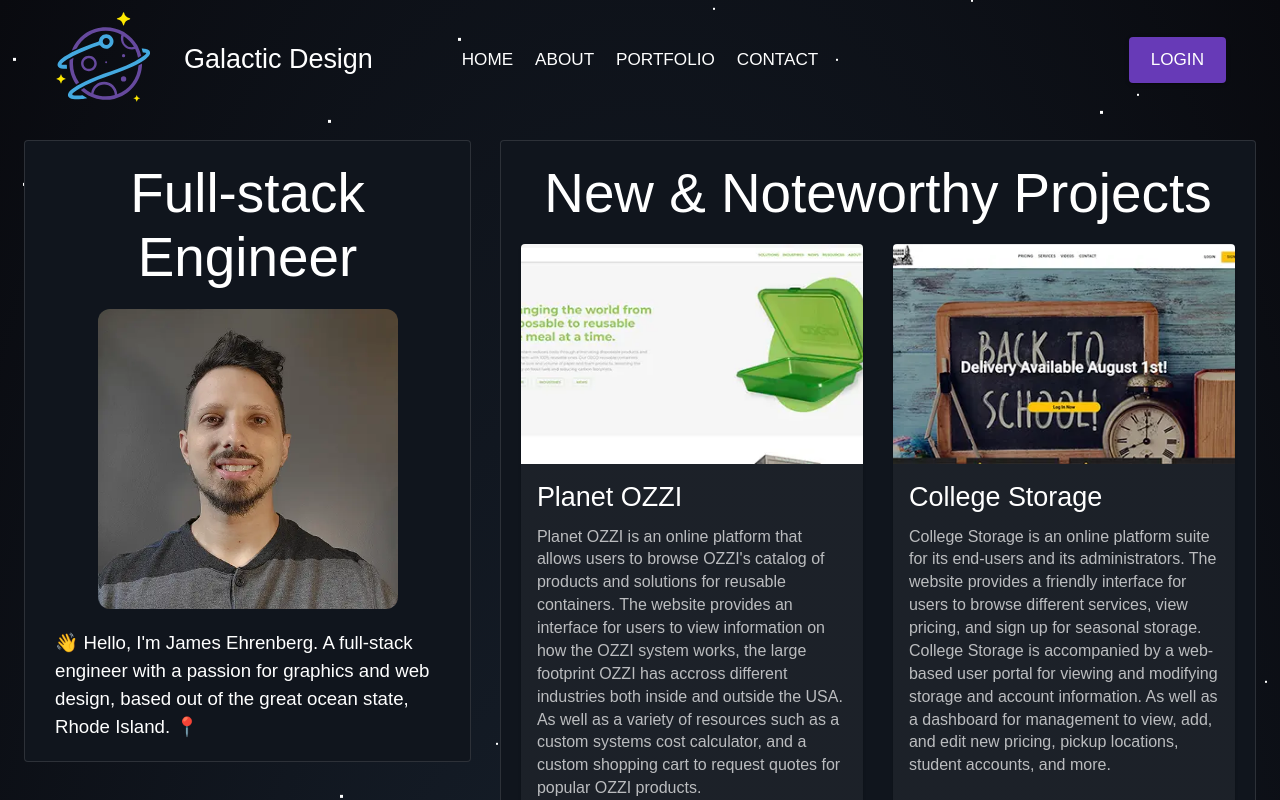
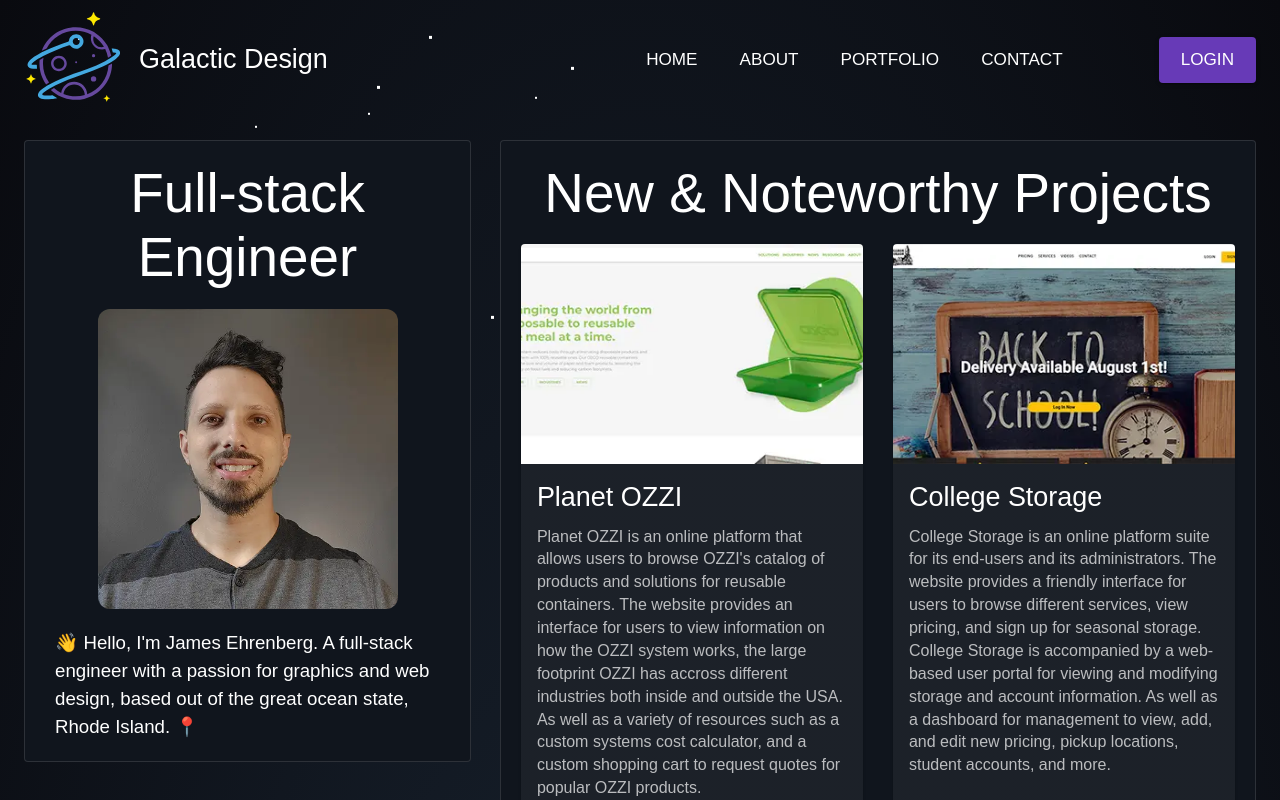
Before and after one commit to jvmersin/web-galacticdesign, a Next.js app: page / in a window 1280 px wide. Shown: the top 800 px of the page. Built offline with nearby package versions, Linux system fonts and the light colour scheme; a web font is replaced by a local one.

Commit message:
optimize navbar

```diff
--- a/src/components/Navigation/DesktopNavigation.tsx
+++ /dev/null
@@ -1,54 +0,0 @@
-import Link from "next/link";
-import { Box, Button, Typography } from "@mui/material";
-import NavigationLogo from "@/components/Navigation/NavigationLogo";
-import "@/components/Navigation/navigation.scss";
-
-export default function DesktopNavigation() {
-  return (
-    <Box className="desktop-nav-grid">
-      <Box
-        sx={{
-          display: "flex",
-          alignItems: "center",
-        }}
-      >
-        <NavigationLogo />
-        <Typography variant="h5" whiteSpace="nowrap">
-          Galactic Design
-        </Typography>
-      </Box>
-      <Box
-        sx={{
-          display: "flex",
-          justifyContent: "space-around",
-          alignItems: "center",
-        }}
-      >
-        <Button href="/" component={Link} color="inherit" size="large">
-          Home
-        </Button>
-        <Button href="/about" component={Link} color="inherit" size="large">
-          About
-        </Button>
-        <Button href="/portfolio" component={Link} color="inherit" size="large">
-          Portfolio
-        </Button>
-        <Button href="/contact" component={Link} color="inherit" size="large">
-          Contact
-        </Button>
-      </Box>
-      <Box
-        sx={{
-          display: "flex",
-          justifyContent: "flex-end",
-          alignItems: "center",
-          paddingRight: "30px",
-        }}
-      >
-        <Button variant="contained" color="primary" size="large">
-          Login
-        </Button>
-      </Box>
-    </Box>
-  );
-}
--- a/src/components/Navigation/MobileNavigation.tsx
+++ /dev/null
@@ -1,52 +0,0 @@
-import { Dispatch, SetStateAction } from "react";
-import { Box, IconButton, Theme, useTheme } from "@mui/material";
-import { Menu } from "@mui/icons-material";
-import NavigationLogo from "@/components/Navigation/NavigationLogo";
-import "@/components/Navigation/navigation.scss";
-
-type MobileNavigationProps = {
-  handleOpen: Dispatch<SetStateAction<boolean>>;
-};
-export default function MobileNavigation({
-  handleOpen,
-}: MobileNavigationProps) {
-  const theme: Theme = useTheme();
-  return (
-    <Box className="mobile-nav-grid">
-      <Box
-        sx={{
-          display: "flex",
-          justifyContent: "center",
-          alignItems: "center",
-        }}
-      >
-        <IconButton
-          edge="start"
-          aria-label="toggle-drawer"
-          onClick={() => handleOpen(true)}
-          color="inherit"
-          sx={{
-            margin: "0 10px",
-          }}
-        >
-          <Menu />
-        </IconButton>
-      </Box>
-      <Box
-        sx={{
-          display: "flex",
-          justifyContent: "center",
-          alignItems: "center",
-          [theme.breakpoints.up(330)]: {
-            pr: "80px",
-          },
-          [theme.breakpoints.up(290)]: {
-            pr: "60px",
-          },
-        }}
-      >
-        <NavigationLogo />
-      </Box>
-    </Box>
-  );
-}
--- a/src/components/Navigation/Navigation.tsx
+++ b/src/components/Navigation/Navigation.tsx
@@ -1,21 +1,15 @@
 "use client";
-import { useState } from "react";
-import { Box, useMediaQuery } from "@mui/material";
-import DesktopNavigation from "@/components/Navigation/DesktopNavigation";
-import MobileNavigation from "@/components/Navigation/MobileNavigation";
+import { ReactElement, useState } from "react";
+import { Box } from "@mui/material";
+import NavigationBar from "@/components/Navigation/NavigationBar";
 import NavigationDrawer from "@/components/Navigation/NavigationDrawer";
 
-export default function Navigation() {
-  const isDesktop: boolean = useMediaQuery("(min-width: 1200px)");
+export default function Navigation(): ReactElement {
   const [drawerOpen, setDrawerOpen] = useState<boolean>(false);
 
   return (
-    <Box component="header">
-      {!isDesktop ? (
-        <MobileNavigation handleOpen={setDrawerOpen} />
-      ) : (
-        <DesktopNavigation />
-      )}
+    <Box>
+      <NavigationBar handleOpen={setDrawerOpen} />
       <NavigationDrawer open={drawerOpen} handleClose={setDrawerOpen} />
     </Box>
   );
--- /dev/null
+++ b/src/components/Navigation/NavigationBar.tsx
@@ -0,0 +1,56 @@
+import Link from "next/link";
+import { Dispatch, ReactElement, SetStateAction } from "react";
+import { Box, Button, IconButton, Typography } from "@mui/material";
+import { Menu } from "@mui/icons-material";
+import NavigationLogo from "@/components/Navigation/NavigationLogo";
+import classes from "@/components/Navigation/navigation.module.scss";
+
+type NavigationBarProps = {
+  handleOpen: Dispatch<SetStateAction<boolean>>;
+};
+
+export default function NavigationBar({
+  handleOpen,
+}: NavigationBarProps): ReactElement {
+  return (
+    <Box className={classes["nav-bar-grid"]}>
+      <Box className={classes["nav-company-header"]}>
+        <NavigationLogo />
+        <Typography variant="h5" whiteSpace="nowrap">
+          Galactic Design
+        </Typography>
+      </Box>
+      <Box className={classes["nav-link-container"]}>
+        <Button href="/" component={Link} color="inherit" size="large">
+          Home
+        </Button>
+        <Button href="/about" component={Link} color="inherit" size="large">
+          About
+        </Button>
+        <Button href="/portfolio" component={Link} color="inherit" size="large">
+          Portfolio
+        </Button>
+        <Button href="/contact" component={Link} color="inherit" size="large">
+          Contact
+        </Button>
+        <Button variant="contained" color="primary" size="large">
+          Login
+        </Button>
+      </Box>
+
+      <Box className={classes["drawer-toggle-icon-container"]}>
+        <IconButton
+          edge="start"
+          aria-label="toggle-drawer"
+          onClick={() => handleOpen(true)}
+          color="inherit"
+          sx={{
+            margin: "0 10px",
+          }}
+        >
+          <Menu />
+        </IconButton>
+      </Box>
+    </Box>
+  );
+}
--- a/src/components/Navigation/NavigationDrawer.tsx
+++ b/src/components/Navigation/NavigationDrawer.tsx
@@ -1,4 +1,5 @@
 import { Dispatch, SetStateAction } from "react";
+import { usePathname } from "next/navigation";
 import Link from "next/link";
 import {
   Divider,
@@ -9,19 +10,19 @@
   ListItemText,
   ListSubheader,
 } from "@mui/material";
-import {usePathname} from "next/navigation";
 
 type NavigationDrawerProps = {
   open: boolean;
   handleClose: Dispatch<SetStateAction<boolean>>;
 };
+
 export default function NavigationDrawer({
   open,
   handleClose,
 }: NavigationDrawerProps) {
   const pathname = usePathname();
   return (
-    <Drawer anchor="left" open={open} onClose={() => handleClose(false)}>
+    <Drawer anchor="right" open={open} onClose={() => handleClose(false)}>
       <List
         component="nav"
         subheader={
--- a/src/components/Navigation/NavigationLogo.tsx
+++ b/src/components/Navigation/NavigationLogo.tsx
@@ -10,7 +10,6 @@
         width: "100%",
         height: "auto",
         maxWidth: "100px",
-        margin: "0 30px",
       }}
       placeholder="blur"
       blurDataURL="/images/logo/logo.svg"
--- /dev/null
+++ b/src/components/Navigation/navigation.module.scss
@@ -0,0 +1,50 @@
+.nav-bar-grid {
+    display: grid;
+    padding: 10px 0;
+    align-items: center;
+    place-items: center;
+    grid-template-columns: 400px auto;
+}
+
+.nav-company-header {
+    width: 100%;
+    display: flex;
+    align-items: center;
+    justify-content: flex-start;
+
+    h5 {
+        margin-left: 15px;
+    }
+}
+
+.nav-link-container {
+    width: 100%;
+    display: flex;
+    justify-content: flex-end;
+    align-items: center;
+
+    a {
+        margin: 0 10px;
+    }
+
+    button {
+        margin-left: 75px;
+    }
+}
+
+.drawer-toggle-icon-container {
+    width: 100%;
+    display: none;
+    justify-content: flex-end;
+    align-items: center;
+}
+
+@media (max-width: 1200px) {
+    .nav-link-container {
+        display: none;
+    }
+
+    .drawer-toggle-icon-container {
+        display: flex;
+    }
+}
--- a/src/components/Navigation/navigation.scss
+++ /dev/null
@@ -1,11 +0,0 @@
-.desktop-nav-grid {
-    display: grid;
-    padding: 10px 0;
-    grid-template-columns: 1fr auto 1fr;
-}
-
-.mobile-nav-grid {
-    display: grid;
-    padding: 10px 0;
-    grid-template-columns: 50px 1fr;
-}
```
